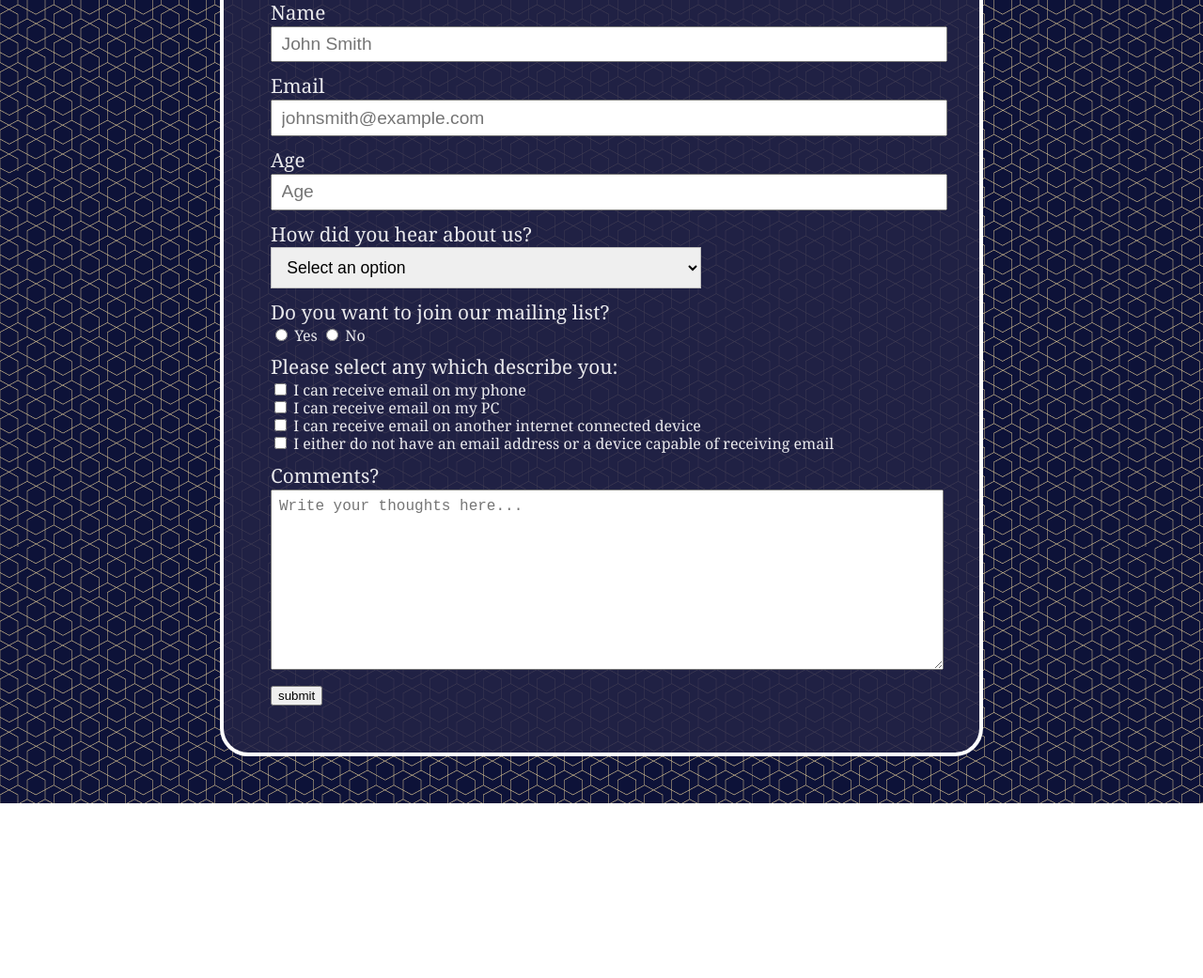
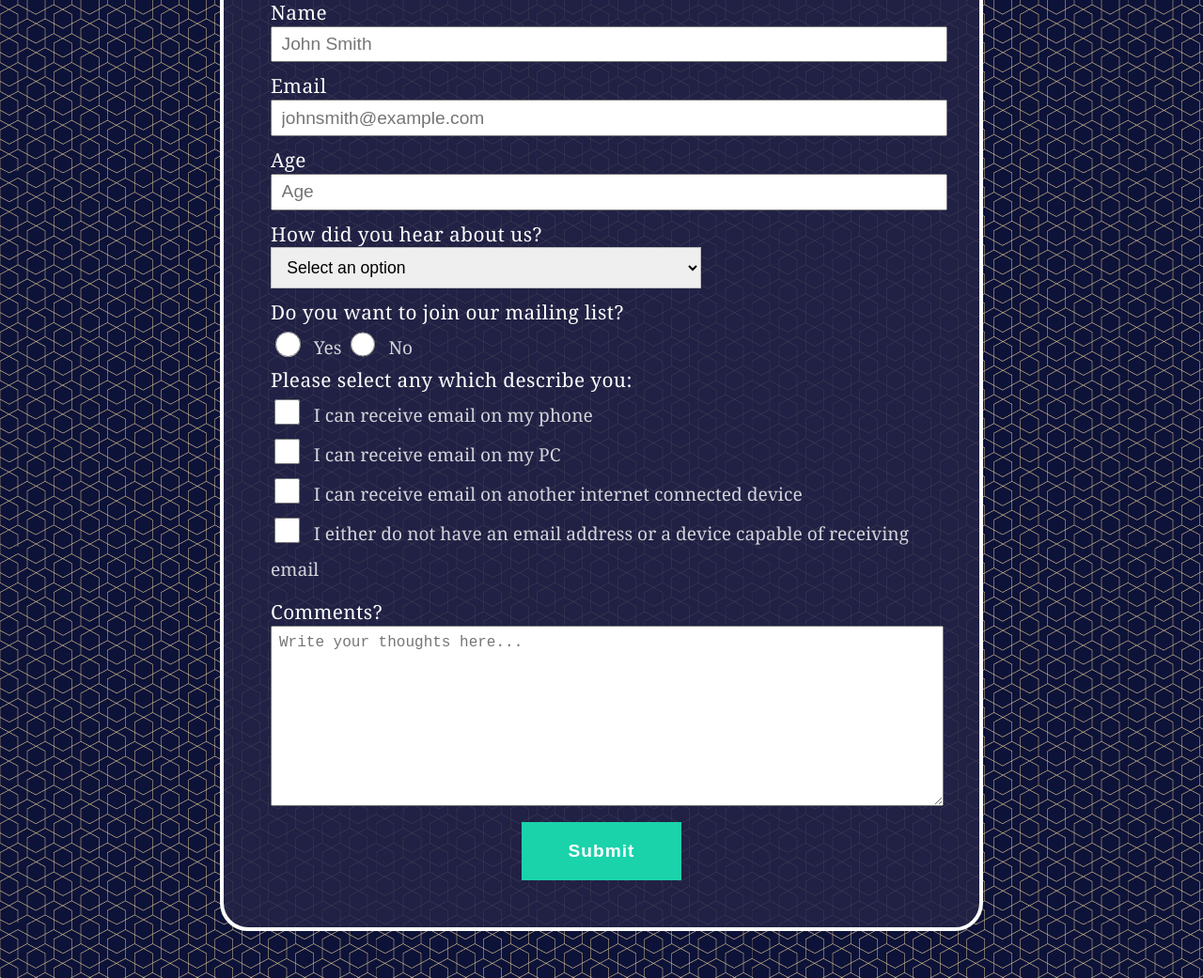
Before and after one commit to AndrewHuntington/fcc-survey-form, a plain HTML site: page index.html in a window 1280 px wide. Shown: the part 218-1259 px from the top of the page at 94% size. Before the commit the page ends 1073 px from the top, so only its background shows below. Drawn offline with Linux system fonts and the light colour scheme.

Commit message:
Finish layout

```diff
--- a/index.html
+++ b/index.html
@@ -67,27 +67,55 @@
 
         <div class="form-element">
           <p class="form-q">Do you want to join our mailing list?</p>
+          <div id="radio-buttons">
             <input type="radio" name="mailing-list" id="yes" value="yes" />
             <label for="yes">Yes</label>
             <input type="radio" name="mailing-list" id="no" value="no" />
             <label for="no">No</label><br />
           </div>
+        </div>
 
         <div class="form-element">
           <p class="form-q">Please select any which describe you:</p>
-          <input type="checkbox" name="device1" id="device1" value="phone" />
+          <div id="checklist">
+            <input
+              class="checkbox"
+              type="checkbox"
+              name="device1"
+              id="device1"
+              value="phone"
+            />
             <label for="device1">I can receive email on my phone</label><br />
-          <input type="checkbox" name="device2" id="device2" value="pc" />
+            <input
+              class="checkbox"
+              type="checkbox"
+              name="device2"
+              id="device2"
+              value="pc"
+            />
             <label for="device2">I can receive email on my PC</label><br />
-          <input type="checkbox" name="device3" id="device3" value="other" />
+            <input
+              class="checkbox"
+              type="checkbox"
+              name="device3"
+              id="device3"
+              value="other"
+            />
             <label for="device3">
               I can receive email on another internet connected device </label
             ><br />
-          <input type="checkbox" name="device4" id="device4" value="none" />
-          <label for="device4">
+            <input
+              class="checkbox"
+              type="checkbox"
+              name="device4"
+              id="device4"
+              value="none"
+            />
+            <label class="checkbox" for="device4">
               I either do not have an email address or a device capable of
               receiving email </label
             ><br />
+          </div>
         </div>
 
         <div class="form-element">
@@ -102,7 +130,7 @@
           ><br />
         </div>
 
-        <input type="submit" id="submit" value="submit" />
+        <input type="submit" id="submit" value="Submit" />
       </form>
     </div>
 
--- a/style.css
+++ b/style.css
@@ -1,6 +1,6 @@
 html {
   font-size: 16px;
-  color: rgba(255, 255, 255, 0.9);
+  color: rgba(255, 255, 255, 0.8);
 }
 body {
   /* Background pattern from Toptal Subtle Patterns */
@@ -42,8 +42,10 @@ textarea {
 }
 .form-q {
   display: block;
+  color: rgb(255, 255, 255);
   font-size: 1.3em;
   margin-bottom: 0.2em;
+  letter-spacing: 0.02em;
 }
 .form-a {
   display: block;
@@ -60,14 +62,48 @@ textarea {
   text-align: center;
   margin-bottom: 1.5em;
 }
+#checklist {
+  font-size: 1.2em;
+  line-height: 2em;
+}
+#submit {
+  background-color: rgb(26, 211, 171);
+  border: none;
+  color: #fff;
+  display: block;
+  font-size: 1.2em;
+  font-weight: 600;
+  letter-spacing: 0.05em;
+  margin: auto;
+  padding: 20px 50px;
+}
+#submit:hover {
+  cursor: pointer;
+}
+
+input.checkbox,
+#radio-buttons input {
+  position: relative;
+  height: 2em;
+  margin-right: 0.75em;
+  top: 3px;
+  width: 2em;
+}
+
+#radio-buttons label {
+  font-size: 1.2em;
+}
 
 @media (max-width: 450px) {
+  html {
+    font-size: 12px;
+  }
+  select {
+    width: 100%;
+  }
   .content {
     border: 2px solid #fff;
     border-radius: 0%;
     width: auto;
   }
-  select {
-    width: 100%;
-  }
 }
```
Lines whose indentation alone changed are shown as unchanged.
